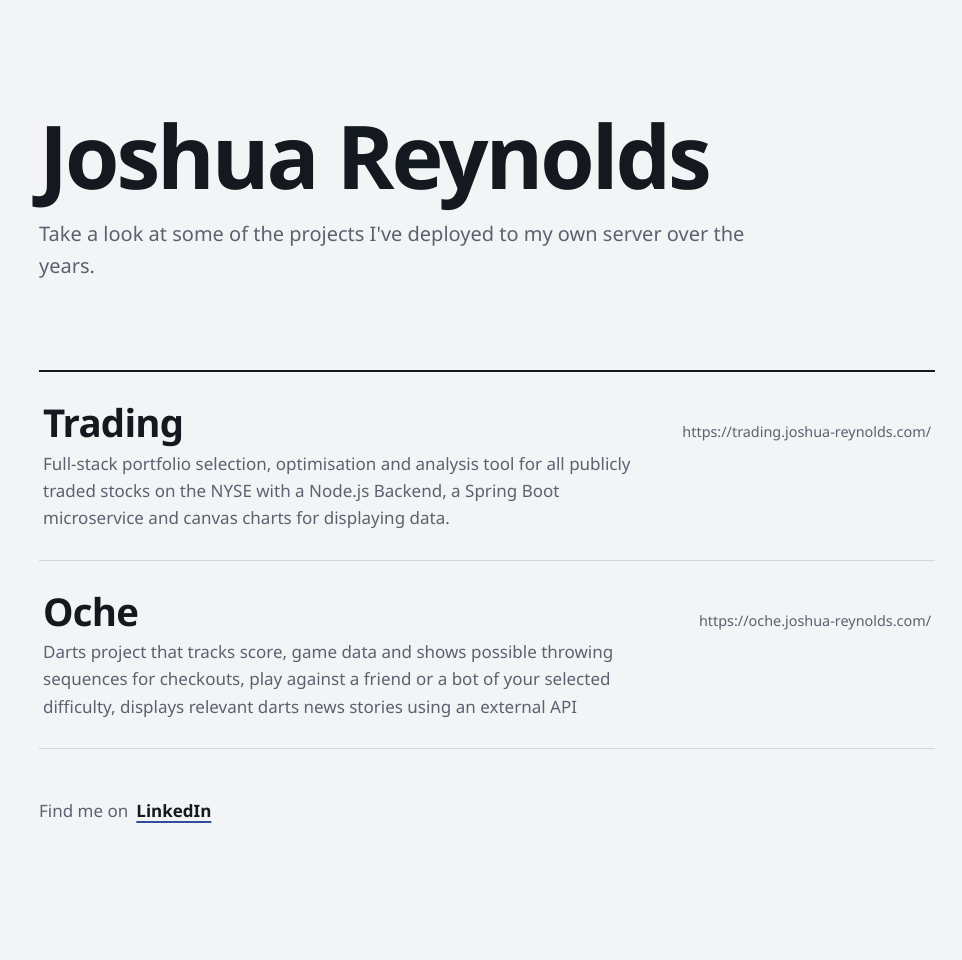
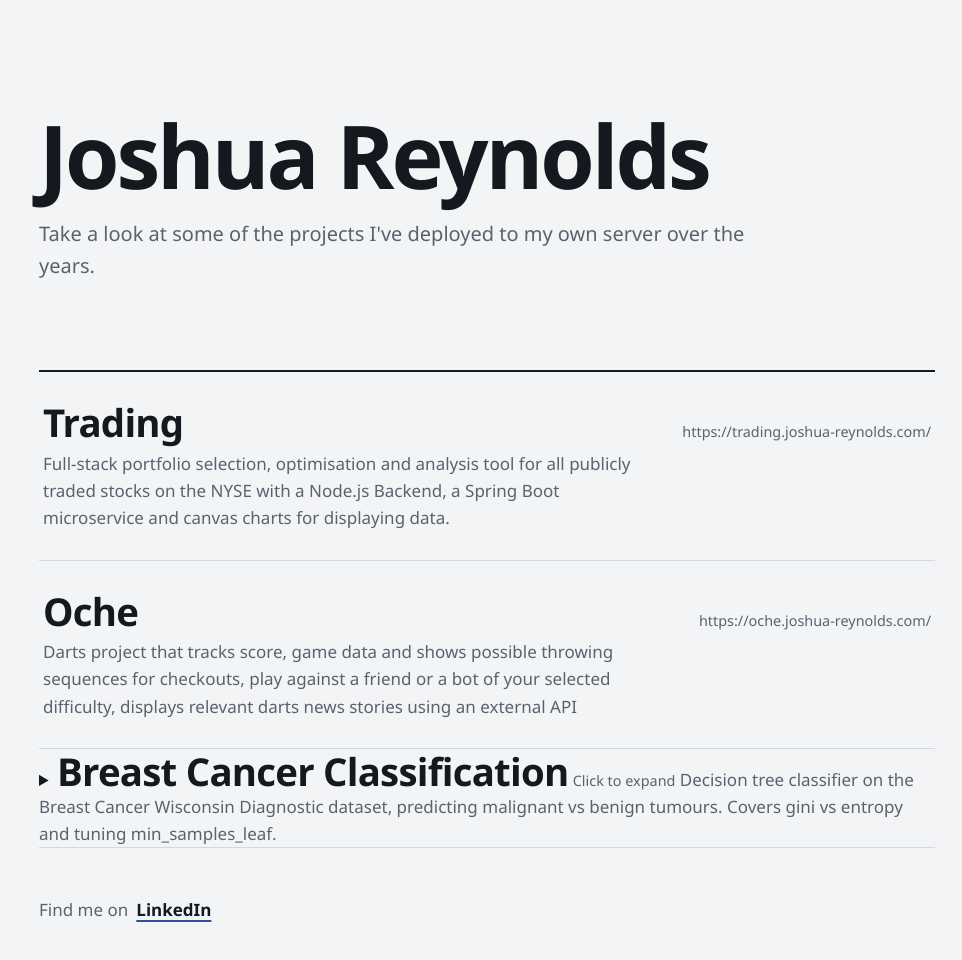
Before and after one commit to u240476/Master-Website, a plain HTML site: page index.html in a window 1280 px wide. Shown: the whole page, without its empty margins (153-1115 px from the left). Before the commit the page ends 905 px from the top, so only its background shows below. Drawn offline with nearby package versions, Linux system fonts and the light colour scheme; some packages are replaced by stand-ins of ours.

Commit message:
Add Breast Cancer Classification project section
Added a new project section for Breast Cancer Classification with details and an embedded iframe.

```diff
--- a/index.html
+++ b/index.html
@@ -36,6 +36,18 @@
             </span>
           </a>
         </li>
+        <li>
+            <details class="notebook">
+              <summary>
+                <span class="project-name">Breast Cancer Classification</span>
+                <span class="project-host">Click to expand</span>
+                <span class="project-desc">
+                  Decision tree classifier on the Breast Cancer Wisconsin Diagnostic dataset, predicting malignant vs benign tumours. Covers gini vs entropy and tuning min_samples_leaf.
+                </span>
+              </summary>
+              <iframe src="Breast_Cancer_Project_v2.html" title="Breast cancer classification notebook" loading="lazy"></iframe>
+            </details>
+          </li>
       </ul>
 
       <p class="contact">
```
